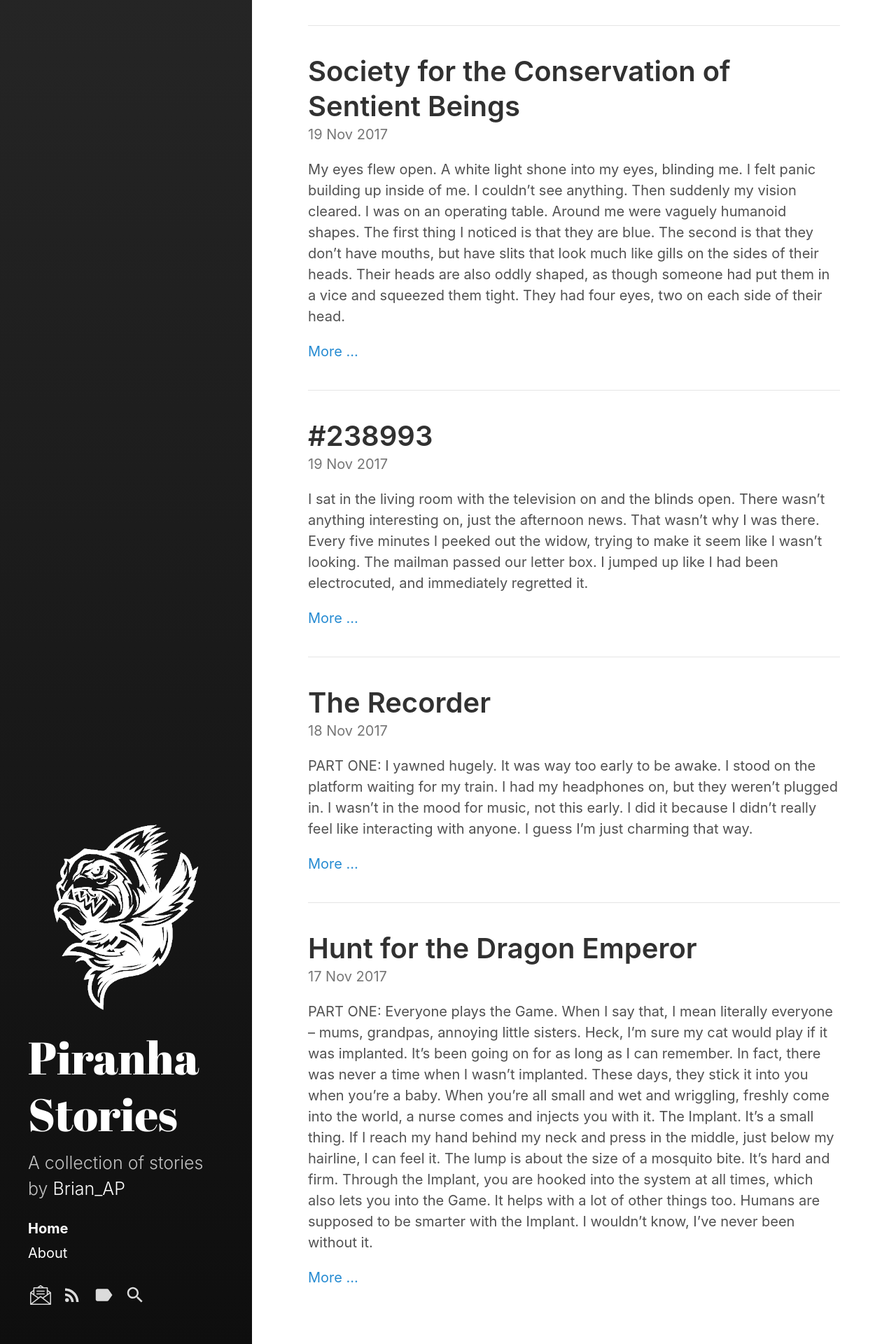
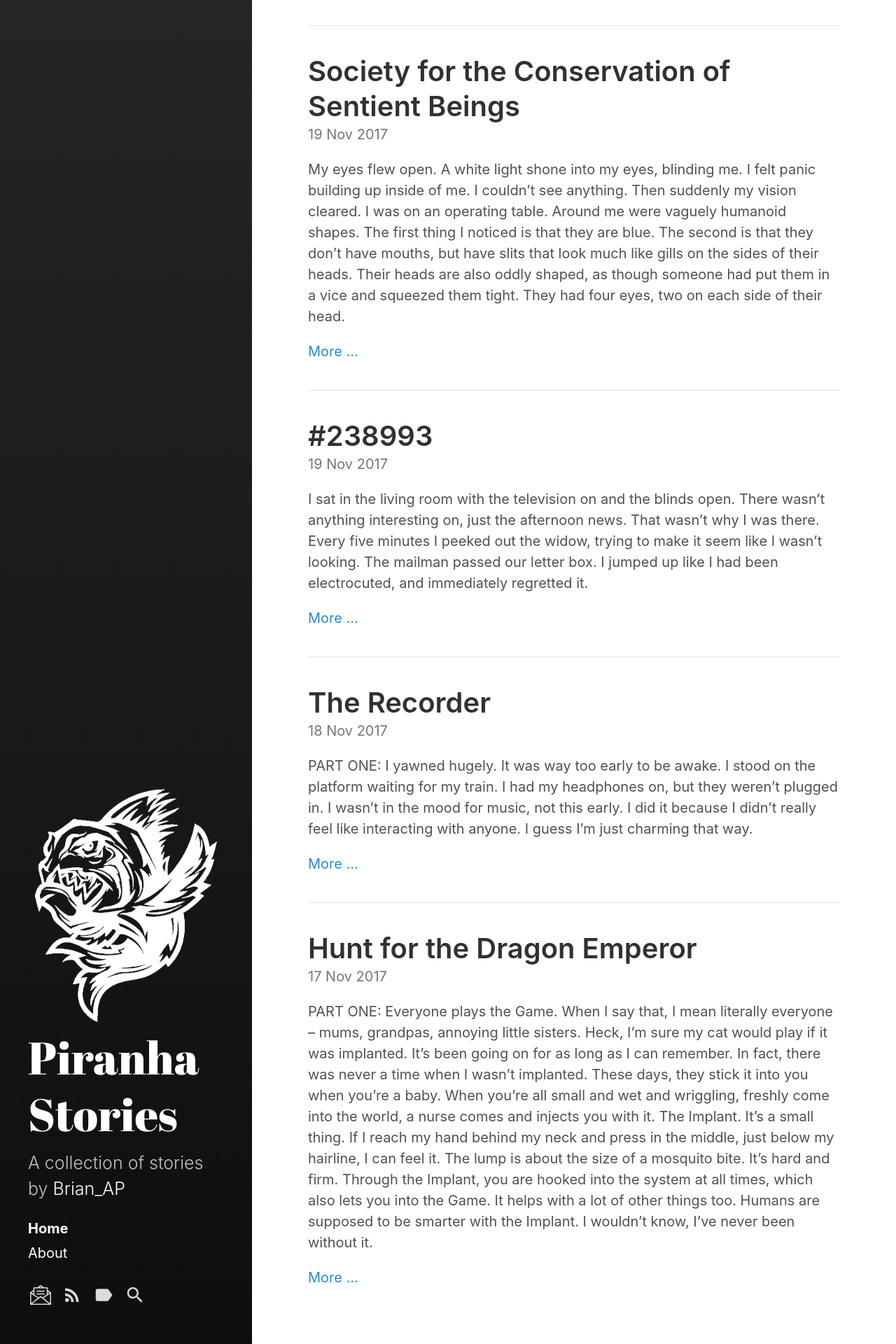
Before and after one commit to jasonm4130/piranha-stories, a Jekyll site: the page built from index.html, in a window 1280 px wide. Shown: the part 1086-3006 px from the top of the page at 70% size. Built offline with Jekyll 4.4.1, drawn with Linux system fonts in a browser that asks for light colours; the list of posts is cut into pages by our own code.

Commit message:
Updated Logo Img

```diff
--- a/_includes/sidebar.html
+++ b/_includes/sidebar.html
@@ -1,6 +1,6 @@
 <div id="sidebar">
   <header>
-    <img src="/assets/img/logo.png">
+    <img class="logo" src="/assets/img/logo.png">
     <{% if page.layout == "index" %}h1{% else %}div{% endif %} class="site-title">
       <a href="{{ site.baseurl }}/">
         {% unless page.url == "/" %}
--- a/_sass/hydeout/_layout.scss
+++ b/_sass/hydeout/_layout.scss
@@ -38,6 +38,13 @@ body {
 #sidebar {
   flex: 0 0 auto;
   padding: $section-spacing;
+
+  .logo {
+    width: 100%;
+    max-width: 280px;
+    margin: 0 auto;
+    padding: 10px;
+  }
 
   .site-title {
     font-family: "Abril Fatface", serif;
```
Also changed, not shown: assets/img/logo.png.
